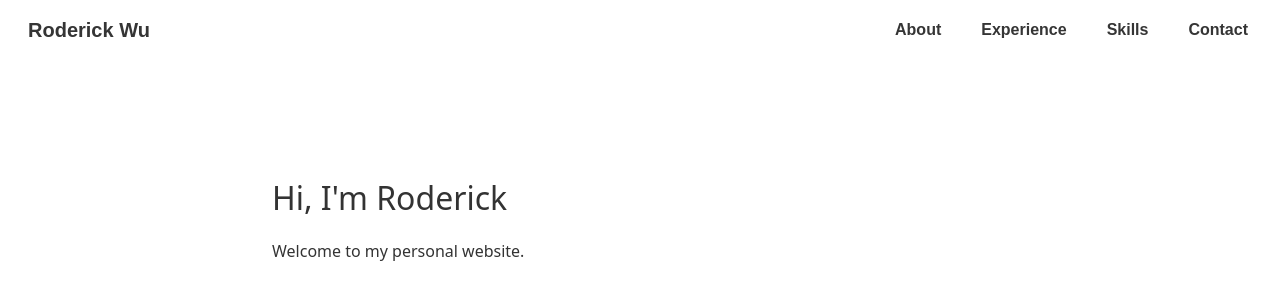
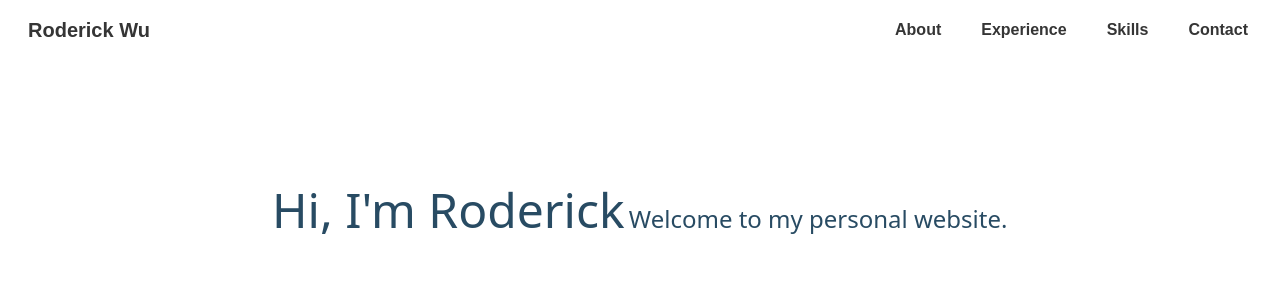
Before and after one commit to Roderick-Wu/Roderick-Wu.github.io, a Jekyll site: the page built from index.md, in a window 1280 px wide and 900 px high. Shown: the top 300 px of the window. Built offline with Jekyll 4.4.1, drawn with Linux system fonts in a browser that asks for light colours; some of the changed text lies outside the part shown.

```diff
--- a/_includes/footer.html
+++ b/_includes/footer.html
@@ -1,3 +1,3 @@
 <footer>
-  <p>{{ site.time | date: "%Y" }} Roderick Wu. Powered by Jekyll.</p>
+  <p>   {{ site.time | date: "%Y" }} Roderick Wu. Powered by Jekyll.</p>
 </footer>
--- a/assets/css/style.css
+++ b/assets/css/style.css
@@ -3,7 +3,7 @@ body {
   margin: 0;
   font-family: system-ui, sans-serif;
   background: #ffffff;
-  color: #333;
+  color: #284b63;
   scroll-behavior: smooth;
 }
 
@@ -19,15 +19,26 @@ html {
 }
 
 htitle {
-  font-size: 2rem;
+  font-size: 3rem;
   margin-bottom: 1rem;
-  color: #333;
+  color: #284b63;
+}
+ttitle{
+  font-size: 1.5rem;
+  margin-bottom: 0.5rem;
+  color: #284b63;
 }
 
 h1 {
   color: #284b63;
   text-align: center;
   font-size: 1.5rem;
+}
+h2 {
+  color: #284b63;
+  font-size: 1.25rem;
+  margin-top: 1.5rem;
+  margin-bottom: 0.5rem;
 }
 /* .section {
   border-bottom: 1px solid #ddd;
@@ -100,7 +111,25 @@ h1 {
   color: #3c6e71;
   /* text-decoration: underline; */
 }
-
+.skills-list {
+  list-style: none;
+  padding: 0;
+  margin: 1rem 0 2rem;
+  display: grid;
+  grid-template-columns: repeat(2, 1fr);
+  gap: 1rem 2rem;
+}
+.skills-list li {
+  display: flex;
+  align-items: center;
+  gap: 0.5rem;
+  font-size: 1rem;
+}
+.skills-list svg {
+  width: 24px;
+  height: 24px;
+  flex-shrink: 0;
+}
 .content {
   /* display: none; */
   padding-top: 0.5rem;
--- a/index.md
+++ b/index.md
@@ -66,7 +66,7 @@ BASc in Engineering Science @ University of Toronto
 <section id="title-card" class="section-fullscreen">
     <div>
         <htitle>Hi, I'm Roderick</htitle>
-        <p>Welcome to my personal website.</p>
+        <ttitle>Welcome to my personal website.</ttitle>
     </div>
 </section>
 
@@ -134,7 +134,41 @@ BASc in Engineering Science @ University of Toronto
         <h1>Skills</h1>
     </div>
     <div id="skills-content" class="content">
-        <p><strong>Languages:</strong> Python, Perl, C/C++, Verilog, MATLAB, TCL, Java, Javascript</p>
+        <p><strong>Languages:</strong></p>
+        <ul class="skills-list">
+        <li>
+            <svg viewBox="0 0 24 24" fill="#3776AB"><title>Python</title><path d="M12.41 1.93c..."/></svg>
+            Python
+        </li>
+        <li>
+            <svg viewBox="0 0 24 24" fill="#000000"><title>Perl</title><path d="M12 0c..."/></svg>
+            Perl
+        </li>
+        <li>
+            <svg viewBox="0 0 24 24" fill="#00599C"><title>C++</title><path d="M7 2h10v3H7z M7 19h10v3H7z"/></svg>
+            C / C++
+        </li>
+        <li>
+            <svg viewBox="0 0 24 24" fill="#5430A2"><title>Verilog</title><rect x="4" y="4" width="16" height="16" rx="2"/></svg>
+            Verilog
+        </li>
+        <li>
+            <svg viewBox="0 0 24 24" fill="#0076A8"><title>MATLAB</title><path d="M1.1 5.2c..."/></svg>
+            MATLAB
+        </li>
+        <li>
+            <svg viewBox="0 0 24 24" fill="#E6B91E"><title>Tcl</title><path d="M3 5h18M3 12h18M3 19h18" stroke="#fff" stroke-width="2"/></svg>
+            TCL
+        </li>
+        <li>
+            <svg viewBox="0 0 24 24" fill="#007396"><title>Java</title><path d="M12 2s..."/></svg>
+            Java
+        </li>
+        <li>
+            <svg viewBox="0 0 24 24" fill="#F7DF1E"><title>JavaScript</title><path d="M0 0h24v24H0z"/><path fill="#000" d="M12.07 18.36l1.03.77c..."/></svg>
+            JavaScript
+        </li>
+        </ul>
         <p><strong>Tools:</strong> Cadence Virtuoso, Calibre, HSpice, Git, LaTeX, Atlassian Tools</p>
     </div>
 </section>
@@ -143,7 +177,6 @@ BASc in Engineering Science @ University of Toronto
     <div>
         <h1>Contact</h1>
     </div>
-
     <div id="contact-content" class="content">
         <div class="contact-item">
             <svg class="contact-icon" viewBox="0 0 24 24">
@@ -151,14 +184,12 @@ BASc in Engineering Science @ University of Toronto
             </svg>
             <a href="mailto:roderick.wu@mail.utoronto.ca" target="_blank" class="contact-link email-link">roderick.wu@mail.utoronto.ca</a>
         </div>
-
         <div class="contact-item">
             <svg class="contact-icon" viewBox="0 0 24 24">
                 <path d="M12 0c-6.626 0-12 5.373-12 12 0 5.302 3.438 9.8 8.207 11.387.599.111.793-.261.793-.577v-2.234c-3.338.726-4.033-1.416-4.033-1.416-.546-1.387-1.333-1.756-1.333-1.756-1.089-.745.083-.729.083-.729 1.205.084 1.839 1.237 1.839 1.237 1.07 1.834 2.807 1.304 3.492.997.107-.775.418-1.305.762-1.604-2.665-.305-5.467-1.334-5.467-5.931 0-1.311.469-2.381 1.236-3.221-.124-.303-.535-1.524.117-3.176 0 0 1.008-.322 3.301 1.23.957-.266 1.983-.399 3.003-.404 1.02.005 2.047.138 3.006.404 2.291-1.552 3.297-1.23 3.297-1.23.653 1.653.242 2.874.118 3.176.77.84 1.235 1.911 1.235 3.221 0 4.609-2.807 5.624-5.479 5.921.43.372.823 1.102.823 2.222v3.293c0 .319.192.694.801.576 4.765-1.589 8.199-6.086 8.199-11.386 0-6.627-5.373-12-12-12z"/>
             </svg>
             <a href="https://github.com/Roderick-Wu" target="_blank" class="contact-link github-link">GitHub</a>
         </div>
-
         <div class="contact-item">
             <svg class="contact-icon" viewBox="0 0 24 24">
                 <path d="M20.447 20.452h-3.554v-5.569c0-1.328-.027-3.037-1.852-3.037-1.853 0-2.136 1.445-2.136 2.939v5.667H9.351V9h3.414v1.561h.046c.477-.9 1.637-1.85 3.37-1.85 3.601 0 4.267 2.37 4.267 5.455v6.286zM5.337 7.433c-1.144 0-2.063-.926-2.063-2.065 0-1.138.92-2.063 2.063-2.063 1.14 0 2.064.925 2.064 2.063 0 1.139-.925 2.065-2.064 2.065zm1.782 13.019H3.555V9h3.564v11.452zM22.225 0H1.771C.792 0 0 .774 0 1.729v20.542C0 23.227.792 24 1.771 24h20.451C23.2 24 24 23.227 24 22.271V1.729C24 .774 23.2 0 22.222 0h.003z"/>
```
Also changed, not shown: README.md.
